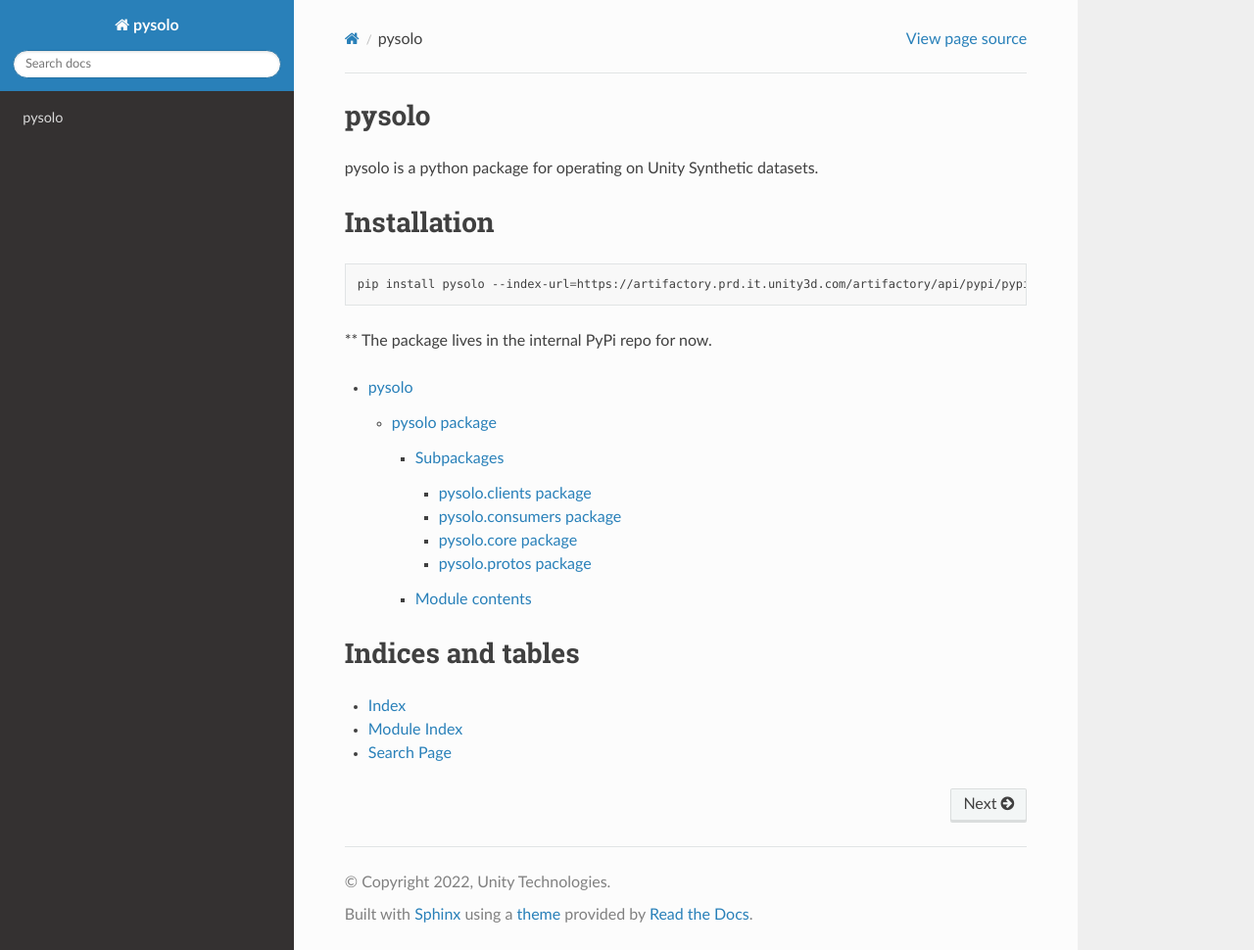
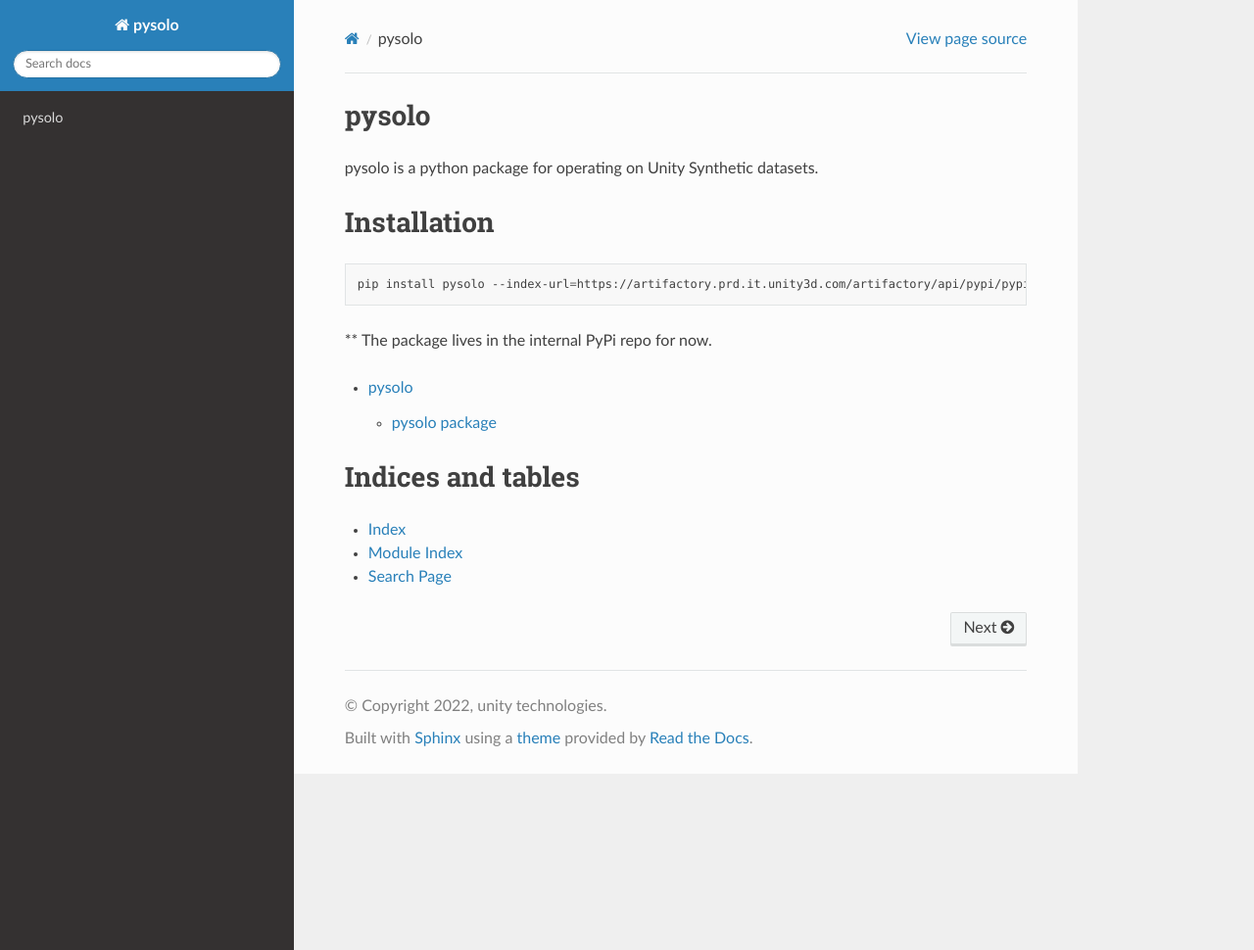
Before and after one commit to Unity-Technologies/pysolotools, a Sphinx documentation site: the page built from docs/source/index.rst, in a window 1280 px wide and 970 px high. Shown: the whole window at 98% size. Built offline with Sphinx 7.4.7 and the Read the Docs theme 2.0.0, drawn with Linux system fonts in a browser that asks for light colours; part of the change alters nothing that is shown.

```diff
--- a/docs/source/conf.py
+++ b/docs/source/conf.py
@@ -13,7 +13,7 @@
 import os
 import sys
 
-import pkg_resources
+# sys.path.insert(0, os.path.abspath('.'))
 
 PATH_HERE = os.path.abspath(os.path.dirname(__file__))
 PATH_ROOT = os.path.join(PATH_HERE, "..", "..")
@@ -24,20 +24,13 @@ sys.path.insert(0, os.path.abspath('../..'))
 # -- Project information -----------------------------------------------------
 
 project = 'pysolo'
-copyright = '2022, Unity Technologies'
-author = 'Unity Technologies'
-
-
-# The full version, including alpha/beta/rc tags
-release = pkg_resources.get_distribution(project).version
-napoleon_google_docstring = True
+copyright = '2022, unity technologies'
+author = 'unity technologies'
 
 
 # -- General configuration ---------------------------------------------------
-
+napoleon_google_docstring = True
 master_doc = "index"
-
-
 # Add any Sphinx extension module names here, as strings. They can be
 # extensions coming with Sphinx (named 'sphinx.ext.*') or your custom
 # ones.
--- a/docs/source/index.rst
+++ b/docs/source/index.rst
@@ -1,5 +1,5 @@
 pysolo
-============
+======
 
 pysolo is a python package for operating on Unity Synthetic
 datasets.
@@ -14,9 +14,10 @@ Installation
 ** The package lives in the internal PyPi repo for now.
 
 .. toctree::
-   :maxdepth: 4
+   :maxdepth: 2
 
    modules
+
 
 
 Indices and tables
--- a/docs/source/modules.rst
+++ b/docs/source/modules.rst
@@ -1,5 +1,5 @@
 pysolo
-============
+======
 
 .. toctree::
    :maxdepth: 4
```
Also changed, not shown: 1 other file.
